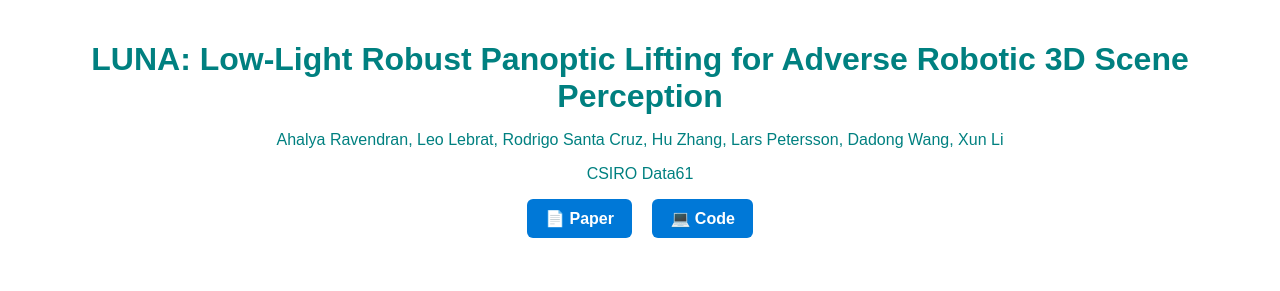
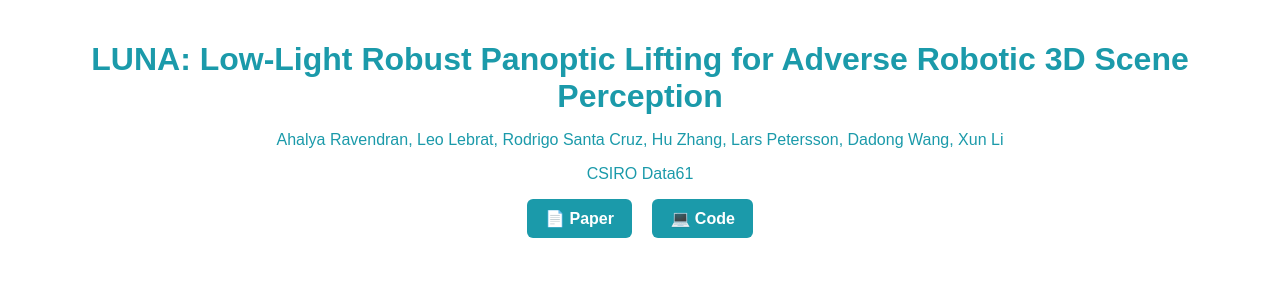
Before and after one commit to emev-zeno/luna, a plain HTML site: page index.html in a window 1280 px wide. Shown: the top 291 px of the page. Drawn offline with Linux system fonts and the light colour scheme.

Commit message:
Update style.css

```diff
--- a/css/style.css
+++ b/css/style.css
@@ -14,18 +14,18 @@ h1 {
   font-size: 2em;
   margin-bottom: 10px;
   text-align: center;
-  color: teal;
+  color: #1b9aaa;
 }
 
 .authors, .affiliation {
   font-size: 1em;
-  color: teal;
+  color: #1b9aaa;
   text-align: center;
 }
 
 .authors a {
   text-decoration: none;
-  color: teal;
+  color: #1b9aaa;
 }
 
 .buttons {
@@ -34,7 +34,7 @@ h1 {
 }
 
 .buttons button {
-  background-color: teal;
+  background-color: #1b9aaa;
   color: white;
   border: none;
   padding: 8px 14px;
@@ -172,7 +172,7 @@ h2 {
   font-size: 16px;
   font-weight: 600;
   color: white;
-  background-color: #0078d7; /* blue */
+  background-color: #1b9aaa; /* blue */
   border-radius: 6px;
   text-decoration: none;
   transition: background 0.3s ease;
```
